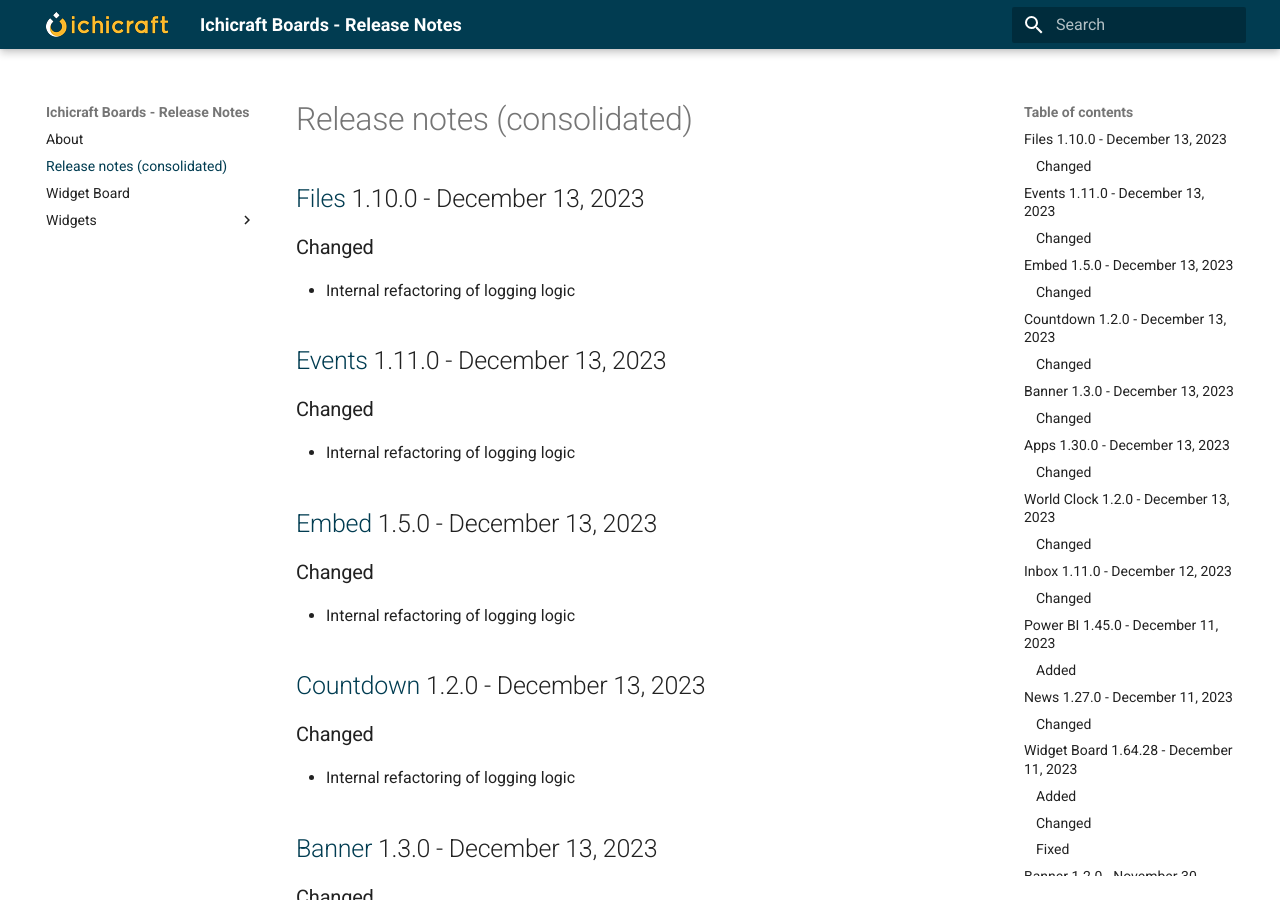
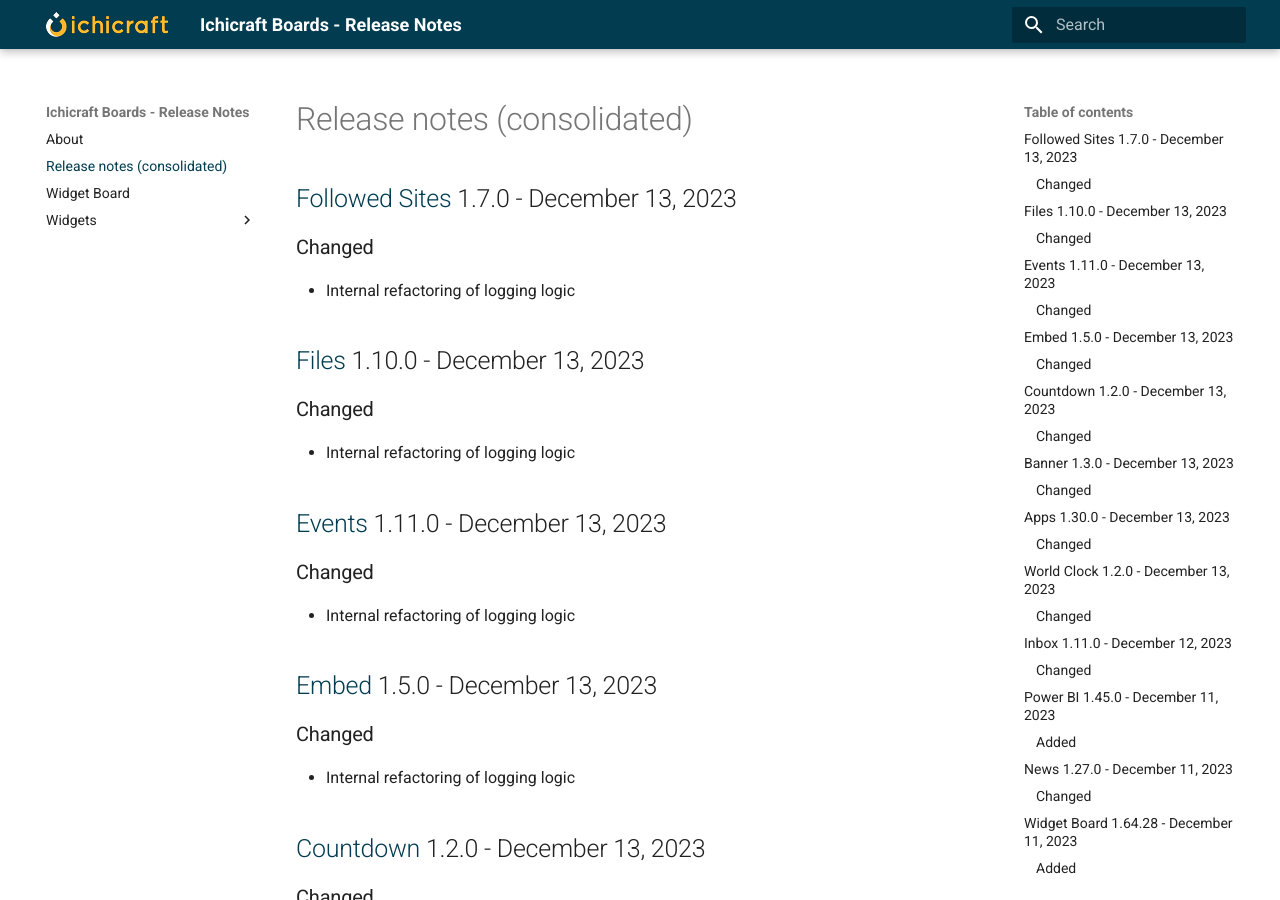
Before and after one commit to ichicraft/widgets-docs, an MkDocs documentation site: the page built from docs/Release-notes-(consolidated).md, in a window 1280 px wide and 900 px high. Built offline with MkDocs 1.6.1 and Material for MkDocs 9.7.7, drawn with Linux system fonts in a browser that asks for light colours.

Commit message:
Release notes updated by BuildService

```diff
--- a/docs/Release-notes-(consolidated).md
+++ b/docs/Release-notes-(consolidated).md
@@ -1,3 +1,9 @@
+## [Followed Sites](./Widgets/Followed Sites.md) 1.7.0 - December 13, 2023
+
+### Changed
+- Internal refactoring of logging logic
+
+
 ## [Files](./Widgets/Files.md) 1.10.0 - December 13, 2023
 
 ### Changed
--- a/docs/Widgets/Followed Sites.md
+++ b/docs/Widgets/Followed Sites.md
@@ -1,3 +1,9 @@
+## 1.7.0 - December 13, 2023
+
+### Changed
+- Internal refactoring of logging logic
+
+
 ## 1.6.0 - November 30, 2023
 
 ### Changed
```
